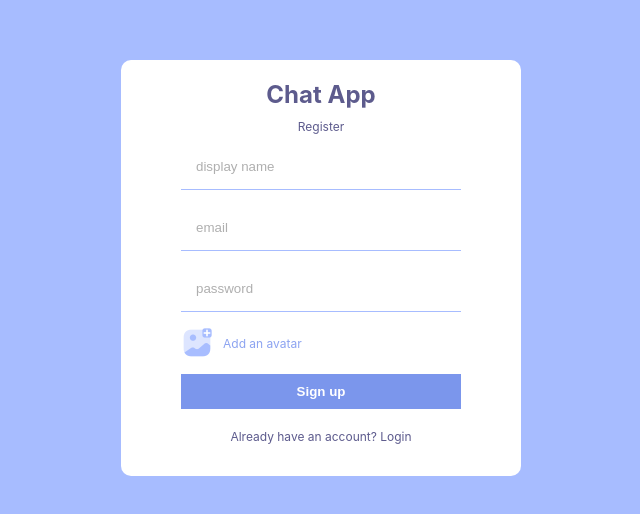
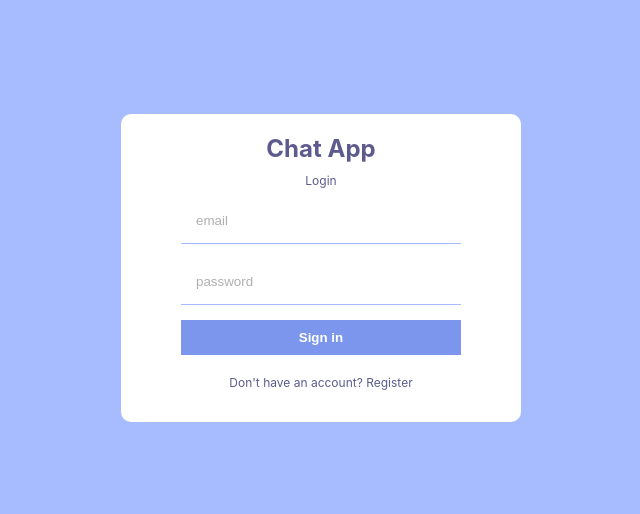
Before and after one commit to AnthonyTlei/react-firebase-chat-app, a React (Create React App) app: page / in a window 1280 px wide. Shown: the part 132-646 px from the top of the page, without its empty margins (319-959 px from the left). Built offline with nearby package versions, Linux system fonts and the light colour scheme.

Commit message:
Created UI for Login page

```diff
--- a/src/App.js
+++ b/src/App.js
@@ -1,10 +1,12 @@
 import "./style.scss"
 
 import Register from './pages/Register'
+import Login from './pages/Login'
 
 function App() {
   return (
-    <Register></Register>
+    // <Register></Register>
+    <Login></Login>
   );
 }
 
--- a/src/pages/Login.jsx
+++ b/src/pages/Login.jsx
@@ -1,5 +1,18 @@
 const Login = () => {
-    return (  );
+    return (
+        <div className="formContainer">
+            <div className="formWrapper">
+                <span className="logo">Chat App</span>
+                <span className="title">Login</span>
+                <form>
+                    <input type="email" name="" id="" placeholder="email"/>
+                    <input type="password" name="" id="" placeholder="password"/>
+                    <button>Sign in</button>
+                </form>
+                <p>Don't have an account? Register</p>
+            </div>
+        </div>
+     );
 }
 
 export default Login;
```
